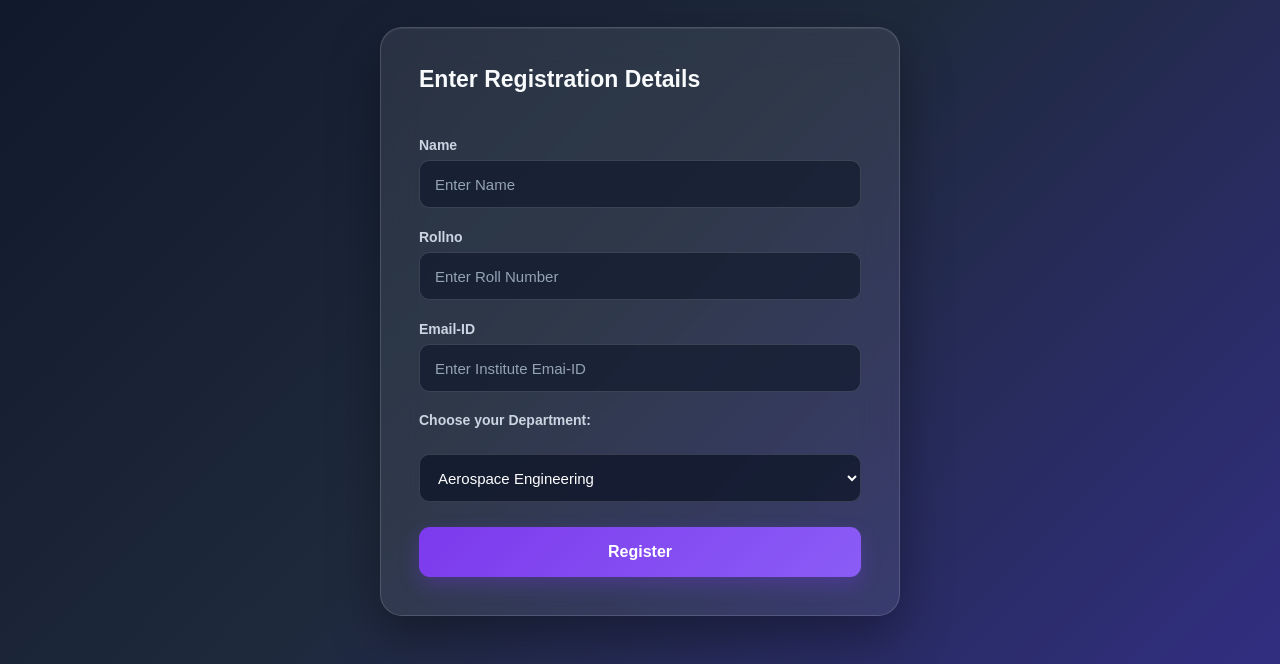
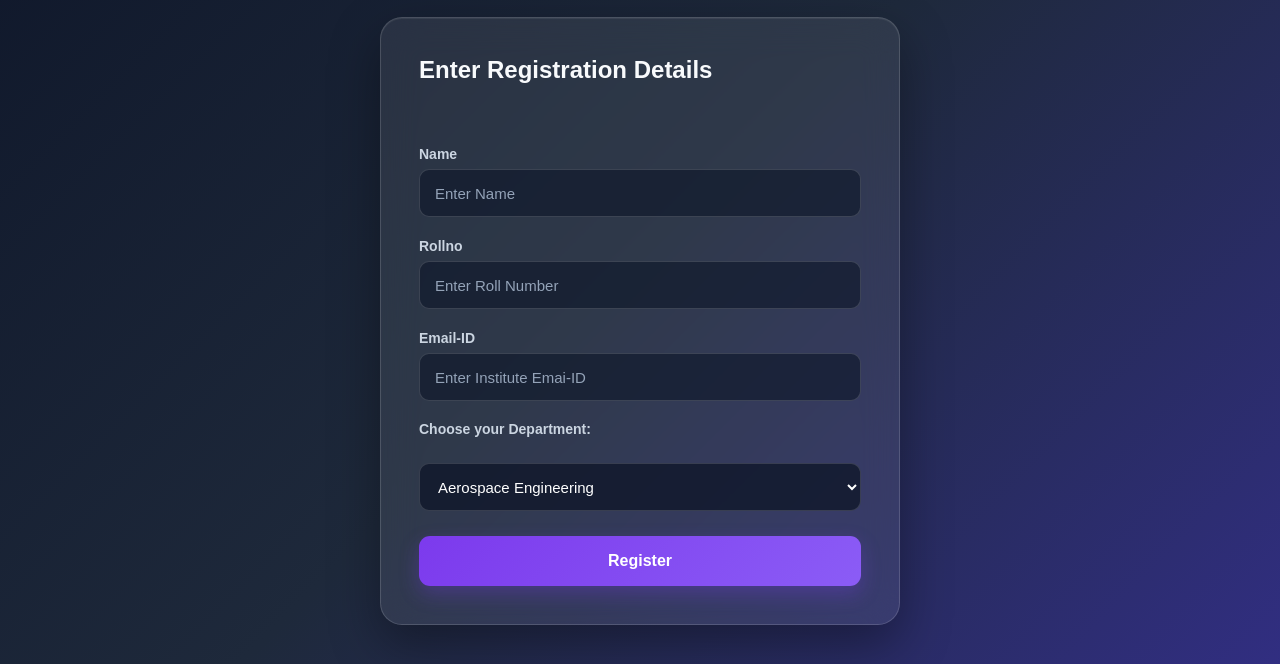
Before and after one commit to rajrathi13/KDAG-WEB-26EX10030-Raj-Rathi, a plain HTML site: page index.html in a window 1280 px wide. Shown: the part 136-800 px from the top of the page. Drawn offline with Linux system fonts and the light colour scheme.

Commit message:
index.html

```diff
--- a/index.html
+++ b/index.html
@@ -13,7 +13,7 @@
     <h1 class="heading"><span class="logo">KDAG</span> <br>Registration Form</h1>
     <form id="registration">
         <div class="loginSection">
-            <span>Enter Registration Details</span><br>
+            <span style="font-size: 24px;">Enter Registration Details</span><br><br>
             <span class="tag">Name</span>
             <input type="text" id ="name" placeholder="Enter Name" required /><br>
             <span class="tag">Rollno</span>
```
